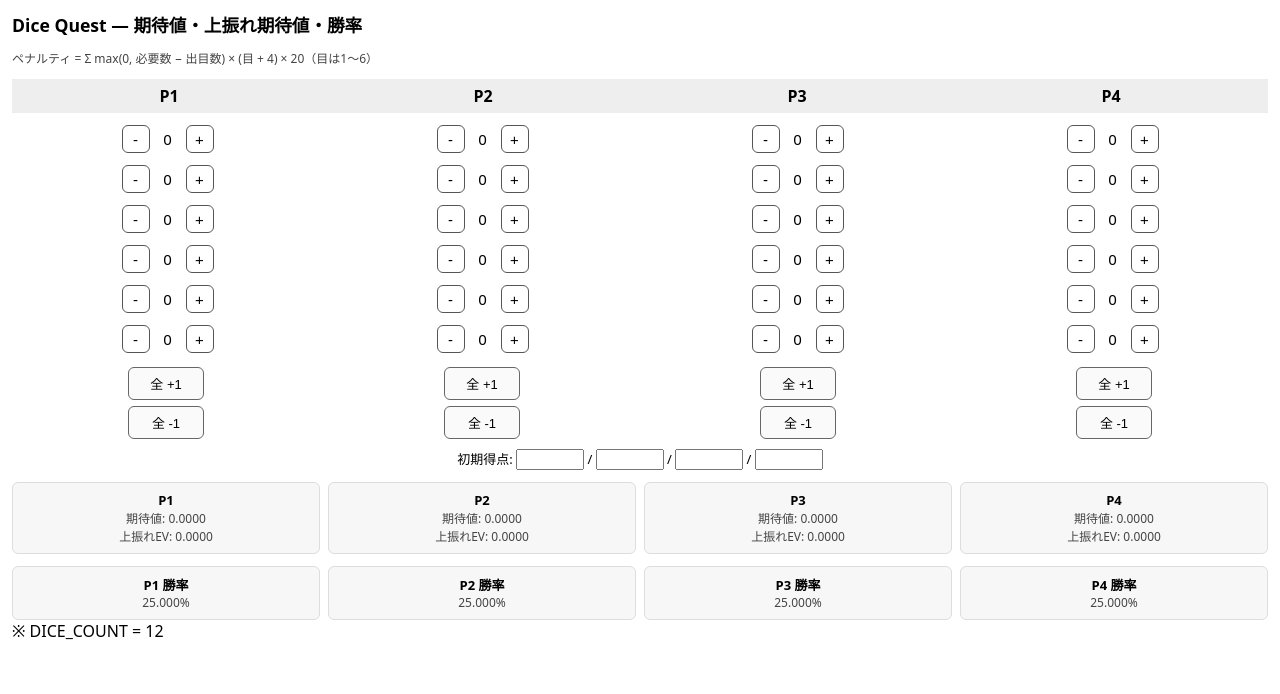
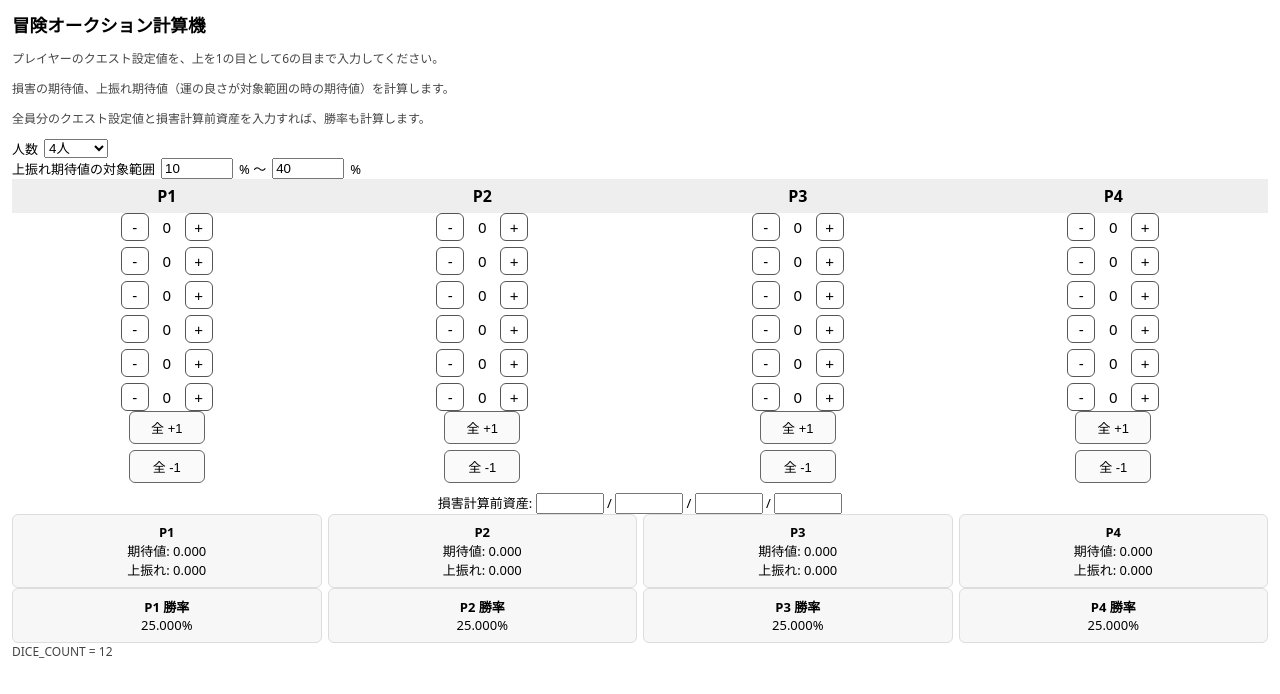
Before and after one commit to ddsotos/Adventure-Auction, a plain HTML site: page index.html in a window 1280 px wide. Drawn offline with Linux system fonts and the light colour scheme.

Commit message:
Update index.html

```diff
--- a/index.html
+++ b/index.html
@@ -3,399 +3,421 @@
 <head>
 <meta charset="utf-8" />
 <meta name="viewport" content="width=device-width, initial-scale=1" />
-<title>Dice Quest — 期待値・上振れ期待値・勝率</title>
+<title>冒険オークション計算機</title>
+
 <style>
 body {
   font-family: system-ui, -apple-system, "Hiragino Kaku Gothic ProN",
                "Yu Gothic", Meiryo, sans-serif;
   margin: 12px;
 }
+h1 { font-size:1.1rem; margin:0 0 8px }
+.small { font-size:12px; color:#444 }
 
-  h1 {
-    font-size: 1.1rem;
-    margin: 0 0 8px;
+#player-head,
+#matrix,
+.bulk-area,
+.expect-area {
+  display:grid;
+  gap: min(6px, 1.5vw);
 }
 
 #player-head {
-    display: grid;
-    grid-template-columns: repeat(4, 1fr);
-    text-align: center;
-    background: #eee;
-    padding: 6px 0;
-    font-weight: 700;
-  }
-
-  #matrix {
-    display: grid;
-    grid-template-columns: repeat(4, 1fr);
-    gap: min(4px, 1vw);
-    margin-top: 8px;
+  background:#eee;
+  padding:6px 0;
+  font-weight:700;
+  text-align:center;
 }
 
 .cell {
-    display: flex;
-    justify-content: center;
-    align-items: center;
-    gap: min(4px, 1vw);
-    padding: min(4px, 1vw);
+  display:flex;
+  justify-content:center;
+  align-items:center;
+  gap:min(4px,1vw);
 }
 
-  /* ±ボタン */
 .btn {
-    width: min(28px, 6vw);
-    height: min(28px, 6vw);
-    border-radius: 6px;
-    border: 1px solid #555;
-    background: #fff;
-    font-size: min(15px, 4vw);
-    padding: 0;
+  width:min(28px,6vw);
+  height:min(28px,6vw);
+  border-radius:6px;
+  border:1px solid #555;
+  background:#fff;
+  font-size:min(15px,4vw);
+  padding:0;
 }
 
-  /* 数値表示 */
 .value {
-    width: min(28px, 6vw);
-    text-align: center;
-    font-size: min(15px, 4vw);
-  }
-
-  /* 一括操作 */
-  .bulk-area {
-    display: grid;
-    grid-template-columns: repeat(4, 1fr);
-    gap: min(8px, 2vw);
-    margin-top: 10px;
+  width:min(28px,6vw);
+  text-align:center;
+  font-size:min(15px,4vw);
 }
 
 .bulk-column {
-    display: flex;
-    flex-direction: column;
-    align-items: center;
-    gap: min(6px, 1.5vw);
+  display:flex;
+  flex-direction:column;
+  align-items:center;
+  gap:min(6px,1.5vw);
 }
 
 .bulk-btn {
-    width: min(76px, 22vw);
-    padding: min(6px, 1.5vw);
-    border-radius: 6px;
-    border: 1px solid #666;
-    background: #fafafa;
+  width:min(76px,22vw);
+  padding:min(6px,1.5vw);
+  border-radius:6px;
+  border:1px solid #666;
+  background:#fafafa;
+  font-size:min(13px,3.5vw);
+}
+
+.expect-box {
+  background:#f7f7f7;
+  border:1px solid #ddd;
+  border-radius:6px;
+  padding:min(8px,2vw);
+  font-size:min(13px,3.5vw);
+  text-align:center;
+}
+
+.score-box {
+  margin-top:10px;
+  text-align:center;
+  font-size:min(13px,3.5vw);
+}
+
+.settings-bar {
+  display: flex;
+  flex-wrap: wrap;
+  gap: 12px;
+  align-items: center;
+  margin: 10px 0;
+}
+
+.setting-item {
+  display: flex;
+  align-items: center;
+  gap: 6px;
   font-size: min(13px, 3.5vw);
 }
 
-  /* 期待値・勝率 */
-  .expect-area {
-    display: grid;
-    grid-template-columns: repeat(4, 1fr);
-    gap: min(8px, 2vw);
-    margin-top: 12px;
-  }
-
-  .expect-box {
-    background: #f7f7f7;
-    border: 1px solid #ddd;
-    border-radius: 6px;
-    padding: min(8px, 2vw);
-    font-size: min(13px, 3.5vw);
-    text-align: center;
-  }
-
-  .small {
-    font-size: min(12px, 3.2vw);
-    color: #444;
-  }
-
-  .score-box {
-    margin-top: 10px;
-    text-align: center;
-    font-size: min(13px, 3.5vw);
+.setting-item input,
+.setting-item select {
+  width: 64px;
 }
 </style>
+</head>
 
-</head>
 <body>
-<h1>Dice Quest — 期待値・上振れ期待値・勝率</h1>
-<p class="small">ペナルティ = Σ max(0, 必要数 − 出目数) × (目 + 4) × 20（目は1〜6）</p>
+<h1>冒険オークション計算機</h1>
+<p class="small">プレイヤーのクエスト設定値を、上を1の目として6の目まで入力してください。</p>
+<p class="small">損害の期待値、上振れ期待値（運の良さが対象範囲の時の期待値）を計算します。</p>
+<p class="small">全員分のクエスト設定値と損害計算前資産を入力すれば、勝率も計算します。</p>
 
-<div id="player-head">
-  <div>P1</div><div>P2</div><div>P3</div><div>P4</div>
+<div id="settings-bar">
+  <div class="setting-item">
+    <label>人数</label>
+    <select id="playerCount">
+      <option value="2">2人</option>
+      <option value="3">3人</option>
+      <option value="4" selected>4人</option>
+      <option value="5">5人</option>
+      <option value="6">6人</option>
+      <option value="7">7人</option>
+    </select>
   </div>
 
-<div id="matrix" aria-hidden="false"></div>
+  <div class="setting-item">
+    <label>上振れ期待値の対象範囲</label>
+    <input id="upperLow" type="number" min="0" max="100" step="1" value="10"> %
+    ～
+    <input id="upperHigh" type="number" min="0" max="100" step="1" value="40"> %
+  </div>
+</div>
+
+<div id="player-head"></div>
+<div id="matrix"></div>
 <div id="bulk-area" class="bulk-area"></div>
 
-<div class="score-box">
-  初期得点:
-  <input id="score1" type="number" style="width:60px;"> /
-  <input id="score2" type="number" style="width:60px;"> /
-  <input id="score3" type="number" style="width:60px;"> /
-  <input id="score4" type="number" style="width:60px;">
-</div>
+<div class="score-box" id="score-box"></div>
 
-<div class="expect-area" id="expect-area"></div>
+<div id="expect-area" class="expect-area"></div>
+<div id="winrate-area" class="expect-area"></div>
 
-<div class="expect-area" id="winrate-area"></div>
-
-<footer>※ DICE_COUNT = <span id="diceCountDisplay">12</span></footer>
+<footer class="small">
+DICE_COUNT = <span id="diceCountDisplay"></span>
+</footer>
 
 <script>
+/* ========= 定数 ========= */
 const DICE_COUNT = 12;
-document.getElementById('diceCountDisplay').textContent = DICE_COUNT;
+const FACES = 6;
+document.getElementById("diceCountDisplay").textContent = DICE_COUNT;
 
-const PLAYERS = 4;
-const FACES = 6;
+/* ========= グローバル可変 ========= */
+let PLAYERS = 4;
+let targets = [];
+let scoreInputs = [];
+let upperLowPct  = 10;   // %
+let upperHighPct = 40;  // %
 
-const fact = [1];
-for(let i=1;i<=DICE_COUNT;i++) fact[i] = fact[i-1] * i;
+/* ========= サイコロ分布前計算 ========= */
+const fact=[1];
+for(let i=1;i<=DICE_COUNT;i++) fact[i]=fact[i-1]*i;
 
-const countPatterns = [];
-(function enumPatterns(){
-  function helper(pos, rem, arr){
-    if(pos === FACES-1){
-      arr[pos] = rem;
-      const a = arr.slice();
-      let denom = 1;
-      for(const v of a) denom *= fact[v];
-      const freq = fact[DICE_COUNT] / denom;
-      countPatterns.push({counts:a, freq});
+const countPatterns=[];
+(function(){
+  function dfs(pos, rem, arr){
+    if(pos===FACES-1){
+      arr[pos]=rem;
+      const a=arr.slice();
+      let denom=1;
+      for(const v of a) denom*=fact[v];
+      countPatterns.push({counts:a,freq:fact[DICE_COUNT]/denom});
       return;
     }
-    for(let v=0; v<=rem; v++){
+    for(let v=0;v<=rem;v++){
       arr[pos]=v;
-      helper(pos+1, rem-v, arr);
+      dfs(pos+1, rem-v, arr);
     }
   }
-  helper(0, DICE_COUNT, new Array(FACES).fill(0));
+  dfs(0,DICE_COUNT,new Array(FACES).fill(0));
 })();
 
-const targets = Array.from({length:PLAYERS}, ()=>Array(FACES).fill(0));
-const cache = new Map();
+const cache=new Map();
 
-function penaltyFromCountsAndTarget(counts, target){
-  let pen = 0;
+/* ========= 計算 ========= */
+function penaltyFromCountsAndTarget(counts,target){
+  let pen=0;
   for(let i=0;i<FACES;i++){
-    const need = Math.max(0, target[i] - counts[i]);
-    if(need===0) continue;
-    const weight = (i+1 + 4) * 20;
-    pen += need * weight;
+    const need=Math.max(0,target[i]-counts[i]);
+    pen+=need*(i+5)*20;
   }
   return pen;
 }
 
 function computeDistributionForTarget(target){
-  const key = target.join(',');
+  const key=target.join(",");
   if(cache.has(key)) return cache.get(key);
 
-  const sumT = target.reduce((a,b)=>a+b,0);
-  if(sumT > DICE_COUNT){
-    const impossible = {pmf:new Map(), expect:NaN, entries:[]};
-    cache.set(key, impossible);
-    return impossible;
+  const sum=target.reduce((a,b)=>a+b,0);
+  if(sum>DICE_COUNT){
+    const r={expect:NaN,entries:[]};
+    cache.set(key,r);
+    return r;
   }
 
-  const freqMap = new Map();
-  let totalFreq = 0;
-
+  const map=new Map();
+  let tot=0;
   for(const pat of countPatterns){
-    const pen = penaltyFromCountsAndTarget(pat.counts, target);
-    freqMap.set(pen, (freqMap.get(pen)||0) + pat.freq);
-    totalFreq += pat.freq;
+    const pen=penaltyFromCountsAndTarget(pat.counts,target);
+    map.set(pen,(map.get(pen)||0)+pat.freq);
+    tot+=pat.freq;
   }
 
-  const entries = [...freqMap.entries()].sort((a,b)=>a[0]-b[0]);
-  const pmf = new Map();
-  let expect = 0;
-
-  const entriesProb = entries.map(([pen,freq])=>{
-    const p = freq/totalFreq;
-    pmf.set(pen,p);
-    expect += pen*p;
+  let expect=0;
+  const entries=[...map.entries()].sort((a,b)=>a[0]-b[0])
+    .map(([pen,f])=>{
+      const p=f/tot;
+      expect+=pen*p;
       return [pen,p];
     });
 
-  const result = {pmf, expect, entries:entriesProb};
-  cache.set(key,result);
-  return result;
+  const r={expect,entries};
+  cache.set(key,r);
+  return r;
 }
 
-function calcUpperEVFromEntries(entries){
-  const L=0.10,H=0.40;
-  let cum=0;
-  const seg=[];
+function calcUpperEV(entries, low, high){
+  let cum = 0, ev = 0, tot = 0;
   for(const [pen,p] of entries){
-    const s=cum, e=cum+p;
-    const left=Math.max(s,L);
-    const right=Math.min(e,H);
-    if(right>left) seg.push({pen,portion:right-left});
-    cum=e;
-    if(cum>=H) break;
+    const s = cum, e = cum + p;
+    const l = Math.max(s, low);
+    const r = Math.min(e, high);
+    if(r > l){
+      ev  += pen * (r - l);
+      tot += (r - l);
     }
-  const tot=seg.reduce((a,b)=>a+b.portion,0);
-  if(tot<=0) return NaN;
-  let ev=0;
-  for(const o of seg) ev+=o.pen*(o.portion/tot);
-  return ev;
+    cum = e;
+  }
+  return tot > 0 ? ev / tot : NaN;
 }
 
-function calcWinRates() {
+/* ========= 勝率（DP高速） ========= */
+function calcWinRates(){
+  const scores=scoreInputs.map(i=>i.value===""?0:Number(i.value));
+  const dists=targets.map((t,i)=>
+    computeDistributionForTarget(t).entries.map(([pen,p])=>[scores[i]-pen,p])
+  );
 
-  // 初期得点
-  const scores = [
-    score1.value === "" ? 0 : Number(score1.value),
-    score2.value === "" ? 0 : Number(score2.value),
-    score3.value === "" ? 0 : Number(score3.value),
-    score4.value === "" ? 0 : Number(score4.value),
-  ];
-
-  // 各プレイヤーの (score, prob) 分布を構築する
-  const d0 = computeDistributionForTarget(targets[0]).entries.map(([pen, p]) => [scores[0] - pen, p]);
-  const d1 = computeDistributionForTarget(targets[1]).entries.map(([pen, p]) => [scores[1] - pen, p]);
-  const d2 = computeDistributionForTarget(targets[2]).entries.map(([pen, p]) => [scores[2] - pen, p]);
-  const d3 = computeDistributionForTarget(targets[3]).entries.map(([pen, p]) => [scores[3] - pen, p]);
-
-  const distList = [d0, d1, d2, d3];
-
-  // -------- DP 初期化（プレイヤー0のみ）--------
-  // map の key = "maxScore|mask", value = prob
-  // mask は勝っているプレイヤー集合
-  let map = new Map();
-  for (const [s, p] of distList[0]) {
-    const key = `${s}|1`; // P0 → bit 1<<0 = 1
-    map.set(key, (map.get(key) || 0) + p);
+  let map=new Map();
+  for(const [s,p] of dists[0]){
+    map.set(`${s}|1`,p);
   }
 
-  // -------- プレイヤー 1, 2, 3 を順次マージ --------
-  for (let i = 1; i < 4; i++) {
-    const nextMap = new Map();
-    const bit = 1 << i;
+  for(let i=1;i<PLAYERS;i++){
+    const next=new Map(), bit=1<<i;
+    for(const [k,p0] of map){
+      const [max,mask]=k.split("|").map(Number);
+      for(const [s,p1] of dists[i]){
+        const p=p0*p1;
+        let nk;
+        if(s>max) nk=`${s}|${bit}`;
+        else if(s<max) nk=`${max}|${mask}`;
+        else nk=`${max}|${mask|bit}`;
+        next.set(nk,(next.get(nk)||0)+p);
+      }
+    }
+    map=next;
+  }
 
-    for (const [key, prob0] of map) {
-      const [max0, mask0] = key.split("|").map(Number);
+  const win=Array(PLAYERS).fill(0);
+  for(const [k,p] of map){
+    const mask=Number(k.split("|")[1]);
+    const winners=[];
+    for(let i=0;i<PLAYERS;i++) if(mask&(1<<i)) winners.push(i);
+    const share=p/winners.length;
+    for(const w of winners) win[w]+=share;
+  }
+  return win;
+}
 
-      for (const [s, prob1] of distList[i]) {
-        const p = prob0 * prob1;
+/* ========= UI生成 ========= */
+function init(){
+  targets=Array.from({length:PLAYERS},()=>Array(FACES).fill(0));
+  render();
+}
 
-        if (s > max0) {
-          // 新しい最高スコア
-          const key2 = `${s}|${bit}`;
-          nextMap.set(key2, (nextMap.get(key2) || 0) + p);
+function renderHeader(){
+  const head=document.getElementById("player-head");
+  head.style.gridTemplateColumns=`repeat(${PLAYERS},1fr)`;
+  head.innerHTML="";
+  for(let i=0;i<PLAYERS;i++){
+    const d=document.createElement("div");
+    d.textContent=`P${i+1}`;
+    head.appendChild(d);
+  }
+}
 
-        } else if (s < max0) {
-          // 現状維持
-          const key2 = `${max0}|${mask0}`;
-          nextMap.set(key2, (nextMap.get(key2) || 0) + p);
-
-        } else {
-          // 同点
-          const key2 = `${max0}|${mask0 | bit}`;
-          nextMap.set(key2, (nextMap.get(key2) || 0) + p);
+function renderMatrix(){
+  const matrix=document.getElementById("matrix");
+  matrix.style.gridTemplateColumns=`repeat(${PLAYERS},1fr)`;
+  matrix.innerHTML="";
+  for(let f=0;f<FACES;f++){
+    for(let p=0;p<PLAYERS;p++){
+      const c=document.createElement("div");
+      c.className="cell";
+      const m=document.createElement("button");
+      m.className="btn"; m.textContent="-";
+      m.onclick=()=>{targets[p][f]=Math.max(0,targets[p][f]-1);render();}
+      const v=document.createElement("div");
+      v.className="value"; v.textContent=targets[p][f];
+      const pl=document.createElement("button");
+      pl.className="btn"; pl.textContent="+";
+      pl.onclick=()=>{targets[p][f]++;render();}
+      c.append(m,v,pl);
+      matrix.appendChild(c);
     }
   }
 }
 
-    map = nextMap;
-  }
-
-  // -------- DP 結果から勝率を分配 --------
-  const winProb = [0, 0, 0, 0];
-
-  for (const [key, p] of map) {
-    const [, mask] = key.split("|").map(Number);
-
-    // mask の立っているビット = 勝っているプレイヤー
-    const winners = [];
-    for (let i = 0; i < 4; i++) {
-      if (mask & (1 << i)) winners.push(i);
-    }
-
-    const share = p / winners.length;
-    for (const w of winners) winProb[w] += share;
-  }
-
-  return winProb;
-}
-
-
-function render(){
-  const matrix=document.getElementById('matrix');
-  matrix.innerHTML="";
-  for(let f=0;f<FACES;f++){
+function renderbulk(){
+  const bulk=document.getElementById("bulk-area");
+  bulk.style.gridTemplateColumns=`repeat(${PLAYERS},1fr)`;
+  bulk.innerHTML="";
   for(let p=0;p<PLAYERS;p++){
-      const cell=document.createElement('div');
-      cell.className='cell';
-
-      const minus=document.createElement('button');
-      minus.className='btn'; minus.textContent='-';
-      minus.onclick=()=>{ targets[p][f]=Math.max(0,targets[p][f]-1); render(); };
-
-      const val=document.createElement('div');
-      val.className='value'; val.textContent=targets[p][f];
-
-      const plus=document.createElement('button');
-      plus.className='btn'; plus.textContent='+';
-      plus.onclick=()=>{ targets[p][f]=Math.min(DICE_COUNT,targets[p][f]+1); render(); };
-
-      cell.append(minus,val,plus);
-      matrix.appendChild(cell);
+    const col=document.createElement("div");
+    col.className="bulk-column";
+    const up=document.createElement("button");
+    up.className="bulk-btn"; up.textContent="全 +1";
+    up.onclick=()=>{for(let f=0;f<FACES;f++)targets[p][f]++;render();}
+    const dn=document.createElement("button");
+    dn.className="bulk-btn"; dn.textContent="全 -1";
+    dn.onclick=()=>{for(let f=0;f<FACES;f++)targets[p][f]=Math.max(0,targets[p][f]-1);render();}
+    col.append(up,dn);
+    bulk.appendChild(col);
   }
 }
 
-  const bulk=document.getElementById('bulk-area');
-  bulk.innerHTML="";
-  for(let p=0;p<PLAYERS;p++){
-    const col=document.createElement('div'); col.className='bulk-column';
-    const up=document.createElement('button'); up.className='bulk-btn'; up.textContent='全 +1';
-    up.onclick=()=>{ for(let f=0;f<FACES;f++) targets[p][f]=Math.min(DICE_COUNT,targets[p][f]+1); render(); };
-
-    const down=document.createElement('button'); down.className='bulk-btn'; down.textContent='全 -1';
-    down.onclick=()=>{ for(let f=0;f<FACES;f++) targets[p][f]=Math.max(0,targets[p][f]-1); render(); };
-
-    col.append(up,down);
-    bulk.appendChild(col);
-  }
-
-  const exp=document.getElementById('expect-area');
-  exp.innerHTML="";
-  for(let p=0;p<PLAYERS;p++){
-    const d=computeDistributionForTarget(targets[p]);
-    const box=document.createElement('div'); box.className='expect-box';
-    const ev=isFinite(d.expect)? d.expect.toFixed(4):'不可能';
-    const upper=isFinite(d.expect)? calcUpperEVFromEntries(d.entries).toFixed(4):'不可能';
-    box.innerHTML=`<div style="font-weight:700">P${p+1}</div>
-                    <div class='small'>期待値: ${ev}</div>
-                    <div class='small'>上振れEV: ${upper}</div>`;
-    exp.appendChild(box);
-  }
-
-  const win=document.getElementById('winrate-area');
-  win.innerHTML="";
-  const wr=calcWinRates();
-  for(let p=0;p<PLAYERS;p++){
-    const box=document.createElement('div');
-    box.className='expect-box';
-    box.innerHTML=`<div style='font-weight:700'>P${p+1} 勝率</div>
-                   <div class='small'>${(wr[p]*100).toFixed(3)}%</div>`;
-    win.appendChild(box);
+function renderScore(){
+  /* score */
+  const sb=document.getElementById("score-box");
+  sb.innerHTML="損害計算前資産: ";
+  scoreInputs=[];
+  for(let i=0;i<PLAYERS;i++){
+    const inp=document.createElement("input");
+    inp.type="number"; inp.style.width="60px";
+    inp.addEventListener("blur",render);
+    sb.appendChild(inp);
+    if(i<PLAYERS-1) sb.append(" / ");
+    scoreInputs.push(inp);
   }
 }
 
-// 初期得点変更 → 自動で再計算
-function attachScoreEvents(id){
-  const el = document.getElementById(id);
-
-  el.addEventListener("blur", render);
-
-  el.addEventListener("keydown", e=>{
-    if(e.key === "Enter"){
-      el.blur(); // blur で render が走る
+function renderEV(){
+  const ea=document.getElementById("expect-area");
+  ea.style.gridTemplateColumns=`repeat(${PLAYERS},1fr)`;
+  ea.innerHTML="";
+  for(let p=0;p<PLAYERS;p++){
+    const d=computeDistributionForTarget(targets[p]);
+    const b=document.createElement("div");
+    const low  = upperLowPct  / 100;
+    const high = upperHighPct / 100;
+    b.className="expect-box";
+    b.innerHTML=`<b>P${p+1}</b><br>
+      期待値: ${isFinite(d.expect)?d.expect.toFixed(3):"不可能"}<br>
+      上振れ: ${isFinite(d.expect)?calcUpperEV(d.entries,low,high).toFixed(3):"不可能"}`;
+    ea.appendChild(b);
   }
-  });
 }
 
-attachScoreEvents("score1");
-attachScoreEvents("score2");
-attachScoreEvents("score3");
-attachScoreEvents("score4");
-render();
+function renderWinRate(){
+  /* 勝率 */
+  const wa=document.getElementById("winrate-area");
+  wa.style.gridTemplateColumns=`repeat(${PLAYERS},1fr)`;
+  wa.innerHTML="";
+  const wr=calcWinRates();
+  for(let p=0;p<PLAYERS;p++){
+    const b=document.createElement("div");
+    b.className="expect-box";
+    b.innerHTML=`<b>P${p+1} 勝率</b><br>${(wr[p]*100).toFixed(3)}%`;
+    wa.appendChild(b);
+  }
+}
+
+function render(){
+  renderHeader()
+  renderMatrix()
+  renderbulk()
+  renderScore()
+  renderEV()
+  renderWinRate()
+}
+/* ========= 上振れ範囲変更 ========= */
+function updateUpperRange(){
+  let lo = parseInt(upperLow.value, 10);
+  let hi = parseInt(upperHigh.value, 10);
+
+  if (isNaN(lo)) lo = 0;
+  if (isNaN(hi)) hi = 100;
+
+  lo = Math.max(0, Math.min(100, lo));
+  hi = Math.max(0, Math.min(100, hi));
+  if (lo > hi) [lo, hi] = [hi, lo];
+
+  upperLowPct  = lo;
+  upperHighPct = hi;
+
+  renderEV();
+}
+
+upperLow.addEventListener("change", updateUpperRange);
+upperHigh.addEventListener("change", updateUpperRange);
+
+/* ========= 人数変更 ========= */
+document.getElementById("playerCount").addEventListener("change",e=>{
+  PLAYERS=Number(e.target.value);
+  init();
+});
+
+init();
 </script>
 </body>
 </html>
```
Lines whose indentation alone changed are shown as unchanged.
